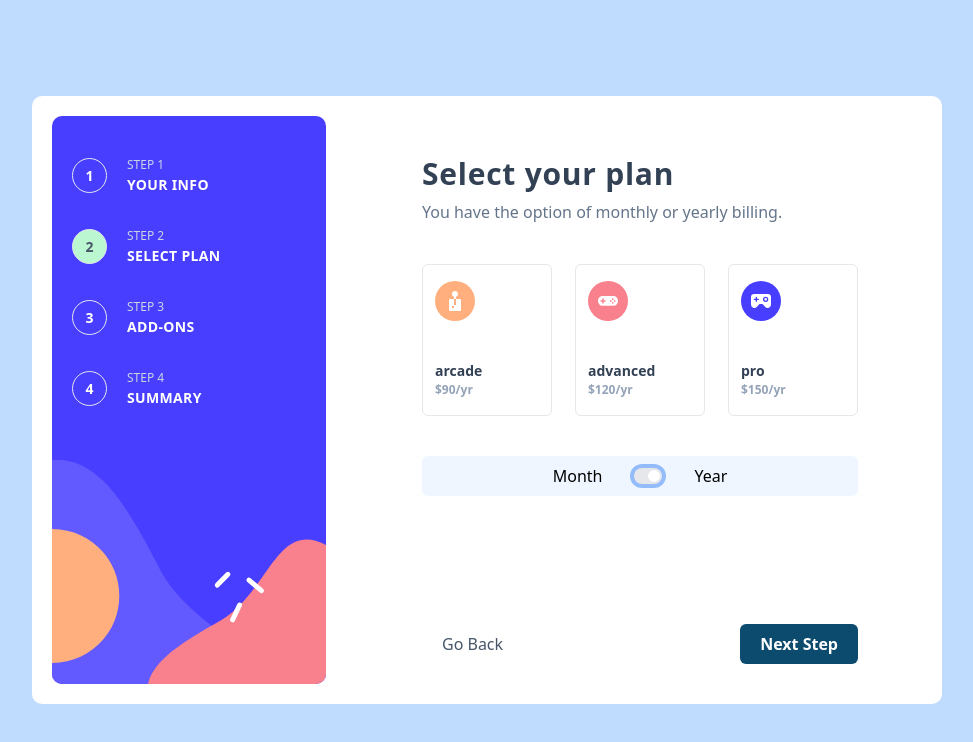
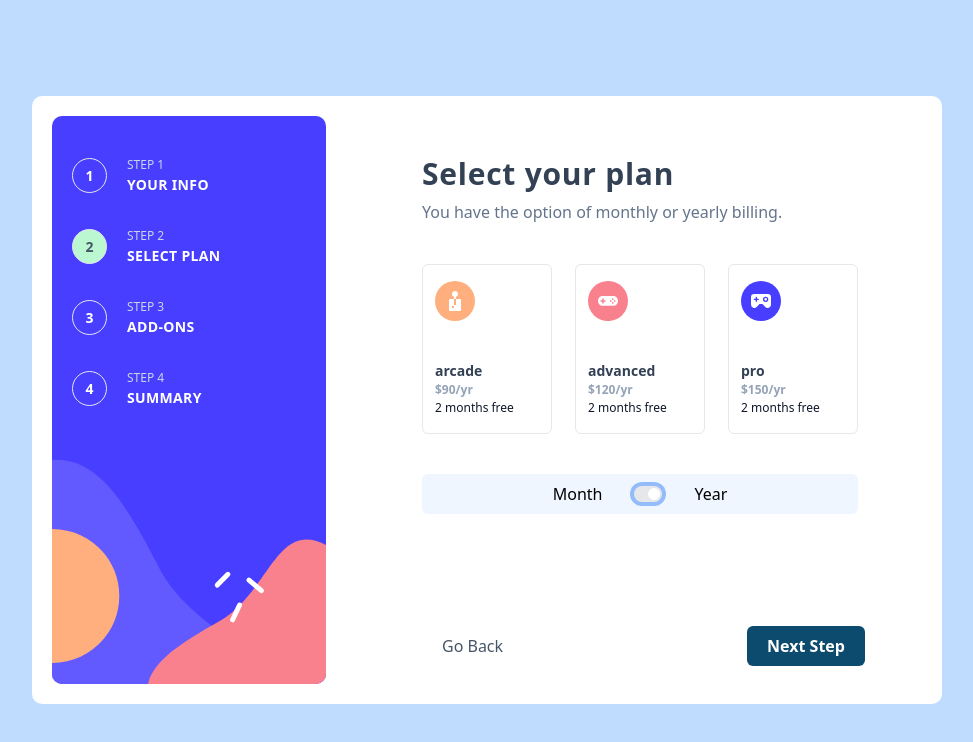
Before and after one commit to Ko-Win-Lwin/Payment-Form, a Vue app: page / in a window 1280 px wide. Both pictures are taken after a click on the label 801 px from the left and 476 px from the top of the page. Shown: the top 742 px of the page, without its empty margins (153-1126 px from the left). Built offline with nearby package versions, Linux system fonts and the light colour scheme.

Commit message:
Step-2: Desktop design

```diff
--- a/src/components/Desktop/Detail/DetailView.vue
+++ b/src/components/Desktop/Detail/DetailView.vue
@@ -1,5 +1,5 @@
 <template>
-  <div>
+  <div class="relative">
     <div v-if="currentStep.$state.step == 1">
       <YourInfo></YourInfo>
     </div>
--- a/src/components/Desktop/Detail/Plan/PlanView.vue
+++ b/src/components/Desktop/Detail/Plan/PlanView.vue
@@ -1,5 +1,5 @@
 <template>
-    <div class="mt-10 w-[500px] pr-16 ">
+    <div class="mt-10 w-[500px] pr-16 relative">
       <header>
           <h1 class="text-3xl font-bold tracking-wide text-slate-700">Select your plan</h1>
           <p class="text-slate-500 mt-2">You have the option of monthly or yearly billing.</p>
@@ -14,8 +14,13 @@
                 <span>{{ plan['name'] }}</span>
               </template>
               <template #planPrice>
-                <p v-if="isMonthly" >${{ plan['price'] }}/mo</p>
-                <p v-else>${{ plan['price'] * 10 }}/yr</p>
+                <div v-if="isMonthly">
+                  <p >${{ plan['price']}}/mo</p>
+                </div>
+                <div v-else>
+                  <p>${{ plan['price'] * 10}}/yr</p>
+                  <p class="text-slate-900 font-normal">2 months free</p>
+                </div>
               </template>
             </PlanCard>
           </div>
@@ -35,13 +40,17 @@
         </div>
       </div>
 
-      <div class="mt-32 flex justify-between items-center ">
-        <BackBtn></BackBtn>
-        <div class="ml-auto">
-          <NextBtn @infoSubmit="infoSubmit"></NextBtn>
+      <div class="mt-28 flex justify-between items-center absolute ">
+        <div class="flex gap-56 justify-around items-center ">
+          <BackBtn></BackBtn>
+          <div class=''>
+            <NextBtn @infoSubmit="infoSubmit"></NextBtn>
+          </div>
         </div>
       </div>
     </div>
+
+
 </template>
 
 
--- a/src/components/Desktop/Detail/YourInfo.vue
+++ b/src/components/Desktop/Detail/YourInfo.vue
@@ -1,5 +1,5 @@
 <template>
-  <div class="mt-10 w-[500px] pr-5">
+  <div class="mt-10 w-[500px] pr-5 relative">
     <header>
         <h1 class="text-3xl font-bold tracking-wide text-slate-700">Personal info</h1>
         <p class="text-slate-500 mt-2">Please provide your name, email address and phone number.</p>
@@ -49,12 +49,12 @@
         </div>
     </form>
 
-    <div class="mt-16 flex justify-between items-center ">
-      <BackBtn></BackBtn>
-      <div class="ml-auto">
-        <NextBtn @infoSubmit="infoSubmit"></NextBtn>
+    <div class="mt-16 flex justify-between items-center absolute w-full">
+          <BackBtn></BackBtn>
+          <div class="ml-auto mr-5">
+            <NextBtn @infoSubmit="infoSubmit"></NextBtn>
+          </div>
       </div>
-    </div>
   </div>
 </template>
 
--- a/src/components/Mobile/Detail/DetailView.vue
+++ b/src/components/Mobile/Detail/DetailView.vue
@@ -1,5 +1,5 @@
 <template>
-  <div>
+  <div class="relative">
     <div v-if="currentStep.$state.step == 1">
       <YourInfo></YourInfo>
     </div>
--- a/src/components/Mobile/Detail/PlanCard.vue/PlanViwe.vue
+++ b/src/components/Mobile/Detail/PlanCard.vue/PlanViwe.vue
@@ -11,8 +11,13 @@
           <img :src="getImageUrl(plan['name'])" alt="">
           <template #planName>${{ plan['name'] }}</template>
           <template #planPrice>
-            <p v-if="isMonthly">${{ plan['price']}}/mo</p>
-            <p v-else>${{ plan['price'] * 10}}/yr</p>
+            <div v-if="isMonthly">
+              <p >${{ plan['price']}}/mo</p>
+            </div>
+            <div v-else>
+              <p>${{ plan['price'] * 10}}/yr</p>
+              <p class="text-slate-900 font-normal">2 months free</p>
+            </div>
           </template>
         </PlanCard>
       </div>
@@ -32,10 +37,10 @@
     </div>
 
 
-      <div class="flex justify-center items-center mt-[49px]  absolute right-0 w-full">
-        <div class="flex w-full h-full">
+      <div class="flex justify-between items-center fixed bottom-5 left-0 right-0 w-full">
+        <div class="flex justify-around items-center gap-20 w-full h-full">
             <BackBtn></BackBtn>
-            <div class="ml-auto">
+            <div class="">
                 <NextBtn @infoSubmit="infoSubmit"></NextBtn>
             </div>
         </div>
@@ -85,6 +90,7 @@ const infoSubmit = () => {
     })
   }
   userStore.$state.user.plan = choosedPlans.value
+
 }
 </script>
 
--- a/src/components/Mobile/Detail/YourInfo.vue
+++ b/src/components/Mobile/Detail/YourInfo.vue
@@ -51,7 +51,10 @@
 
 
 
-    <div class="flex justify-center items-center mt-[96px] absolute right-0 w-full">
+
+  </div>
+
+  <div class="flex justify-center items-center fixed bottom-5 right-5 w-full">
         <div class="flex w-full  h-full">
             <BackBtn></BackBtn>
             <div class="ml-auto">
@@ -59,7 +62,6 @@
             </div>
         </div>
     </div>
-  </div>
 
 
 
```
